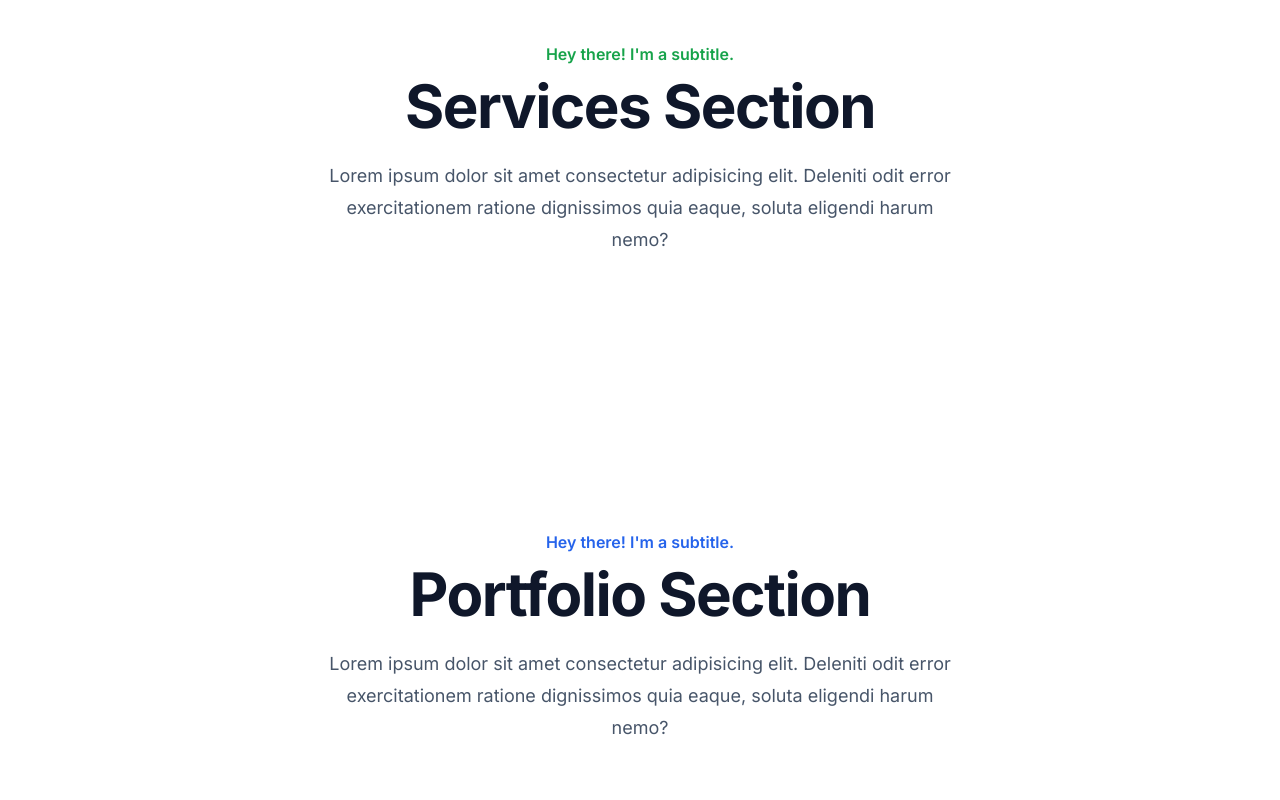
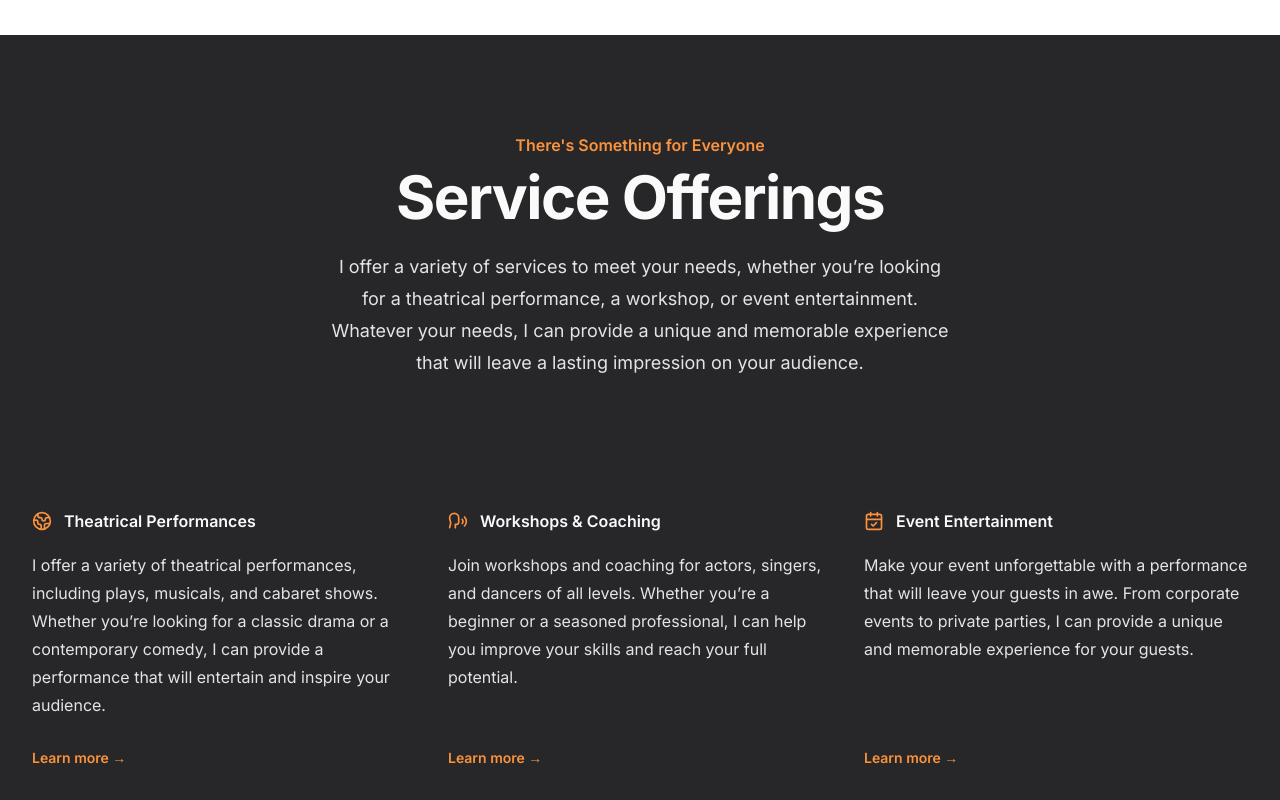
Before and after one commit to Midwest-Dev-Co/alex-taylor---portfolio---TEMPLATE, a Next.js app: page / in a window 1280 px wide. Shown: the part 1800-2600 px from the top of the page. Built offline with nearby package versions, Linux system fonts and the light colour scheme; a web font is replaced by a local one.

Commit message:
FEAT: Landing Services Section (and minor repsonsive chores)

```diff
--- a/src/app/(landing)/BrandCloud.tsx
+++ b/src/app/(landing)/BrandCloud.tsx
@@ -34,10 +34,10 @@ const brands = [
 
 export default function BrandCloud() {
   return (
-    <Section name="Brands" className="max-w-7xl mx-auto">
+    <Section name="Brands" className="max-w-7xl mx-auto px-4 text-center">
       {/* Content */}
       <div className="pb-8">
-        <h2 className="text-center text-lg font-semibold leading-8 text-gray-900">
+        <h2 className="text-center text-lg font-semibold leading-8 text-zinc-900">
           Trusted by the Midwest&apos;s Best to Perform at the Highest Level
         </h2>
         <div className="mx-auto mt-10 grid max-w-lg grid-cols-4 items-center gap-x-8 gap-y-10 sm:max-w-xl sm:grid-cols-6 sm:gap-x-10 lg:mx-0 lg:max-w-none lg:grid-cols-5">
@@ -60,3 +60,5 @@ export default function BrandCloud() {
     </Section>
   );
 }
+
+// TODO: Fix Medium Screens
--- a/src/app/(landing)/Hero.tsx
+++ b/src/app/(landing)/Hero.tsx
@@ -42,13 +42,15 @@ export default function Hero() {
                 href="#LiveShows"
                 className="rounded-md bg-orange-600 px-3.5 py-2.5 text-sm font-semibold text-white shadow-sm hover:bg-orange-500 focus-visible:outline focus-visible:outline-2 focus-visible:outline-offset-2 focus-visible:outline-orange-600"
               >
-                Attend Next Live Show
+                <span className="hidden sm:inline-block">Attend</span> Next Live
+                Show
               </Link>
               <Link
                 href="#Contact"
                 className="text-sm font-semibold leading-6 text-zinc-900"
               >
-                Contact Me <span aria-hidden="true">→</span>
+                Contact <span className="hidden sm:inline-block">Me</span>{' '}
+                <span aria-hidden="true">→</span>
               </Link>
             </div>
           </div>
--- a/src/app/(landing)/Services.tsx
+++ b/src/app/(landing)/Services.tsx
@@ -1,19 +1,82 @@
 import Section from '@/components/global/Section';
-import SectionHeader from '@/components/global/SectionHeader';
+import { CalendarCheck, Globe2, Speech } from 'lucide-react';
+
+const services = [
+  {
+    name: 'Theatrical Performances',
+    description:
+      'I offer a variety of theatrical performances, including plays, musicals, and cabaret shows. Whether you’re looking for a classic drama or a contemporary comedy, I can provide a performance that will entertain and inspire your audience.',
+    href: '#Contact?subject=Theatrical%20Performances',
+    icon: Globe2,
+  },
+  {
+    name: 'Workshops & Coaching',
+    description:
+      'Join workshops and coaching for actors, singers, and dancers of all levels. Whether you’re a beginner or a seasoned professional, I can help you improve your skills and reach your full potential.',
+    href: '#Contact?subject=Workshops%20&%20Coaching',
+    icon: Speech,
+  },
+  {
+    name: 'Event Entertainment',
+    description:
+      'Make your event unforgettable with a performance that will leave your guests in awe. From corporate events to private parties, I can provide a unique and memorable experience for your guests.',
+    href: '#Contact?subject=Event%20Entertainment',
+    icon: CalendarCheck,
+  },
+];
 
 export default function Services() {
   return (
-    <Section name="Services">
-      {/* Header */}
-      <SectionHeader
-        title="Services Section"
-        subtitle="Hey there! I'm a subtitle."
-        description="Lorem ipsum dolor sit amet consectetur adipisicing elit. Deleniti odit error exercitationem ratione dignissimos quia eaque, soluta eligendi harum nemo?"
-        color="green"
-      />
+    <Section name="Services" className="bg-zinc-800 w-full">
+      {/* Wrapper */}
+      <div className="relative max-w-7xl mx-auto px-4 sm:px-6 lg:px-8 py-4 sm:py-6 md:py-8 lg:py-10 xl:py-12 2xl:py-14">
+        {/* Header */}
+        <header className="px-6 pb-24 sm:pb-32 max-w-2xl mx-auto text-center">
+          <p className="text-base font-semibold leading-7 text-orange-400">
+            There&apos;s Something for Everyone
+          </p>
 
-      {/* Content */}
-      <div></div>
+          <h2 className="mt-2 text-4xl font-bold tracking-tight text-zinc-50 sm:text-6xl">
+            Service Offerings
+          </h2>
+
+          <p className="mt-6 text-lg leading-8 text-zinc-200">
+            I offer a variety of services to meet your needs, whether you’re
+            looking for a theatrical performance, a workshop, or event
+            entertainment. Whatever your needs, I can provide a unique and
+            memorable experience that will leave a lasting impression on your
+            audience.
+          </p>
+        </header>
+
+        {/* Content */}
+        <div className="mx-auto max-w-2xl lg:max-w-none">
+          <dl className="grid max-w-xl grid-cols-1 gap-x-8 gap-y-16 lg:max-w-none lg:grid-cols-3">
+            {services.map((service) => (
+              <div key={service.name} className="flex flex-col">
+                <dt className="flex items-center gap-x-3 text-base font-semibold leading-7 text-zinc-50">
+                  <service.icon
+                    className="h-5 w-5 flex-none text-orange-400"
+                    aria-hidden="true"
+                  />
+                  {service.name}
+                </dt>
+                <dd className="mt-4 flex flex-auto flex-col text-base leading-7 text-zinc-200">
+                  <p className="flex-auto">{service.description}</p>
+                  <p className="mt-6">
+                    <a
+                      href={service.href}
+                      className="text-sm font-semibold leading-6 text-orange-400"
+                    >
+                      Learn more <span aria-hidden="true">→</span>
+                    </a>
+                  </p>
+                </dd>
+              </div>
+            ))}
+          </dl>
+        </div>
+      </div>
     </Section>
   );
 }
--- a/src/app/(landing)/page.tsx
+++ b/src/app/(landing)/page.tsx
@@ -1,4 +1,3 @@
-import Main from '@/components/global/Main';
 import Hero from './Hero';
 import Services from './Services';
 import Portfolio from './Portfolio';
@@ -9,7 +8,7 @@ import BrandCloud from './BrandCloud';
 
 export default function LandingPage() {
   return (
-    <Main>
+    <main className="grow">
       <Hero />
 
       <BrandCloud />
@@ -23,6 +22,6 @@ export default function LandingPage() {
       <LiveShows />
 
       <Contact />
-    </Main>
+    </main>
   );
 }
--- a/src/components/global/(navigation)/Navigation.tsx
+++ b/src/components/global/(navigation)/Navigation.tsx
@@ -49,7 +49,7 @@ export default function Navigation() {
             <Link
               key={item.name}
               href={item.href}
-              className="text-sm font-semibold leading-6 text-zinc-900"
+              className="text-sm font-semibold leading-6 text-zinc-900 hidden lg:inline-block"
             >
               {item.name}
             </Link>
```
